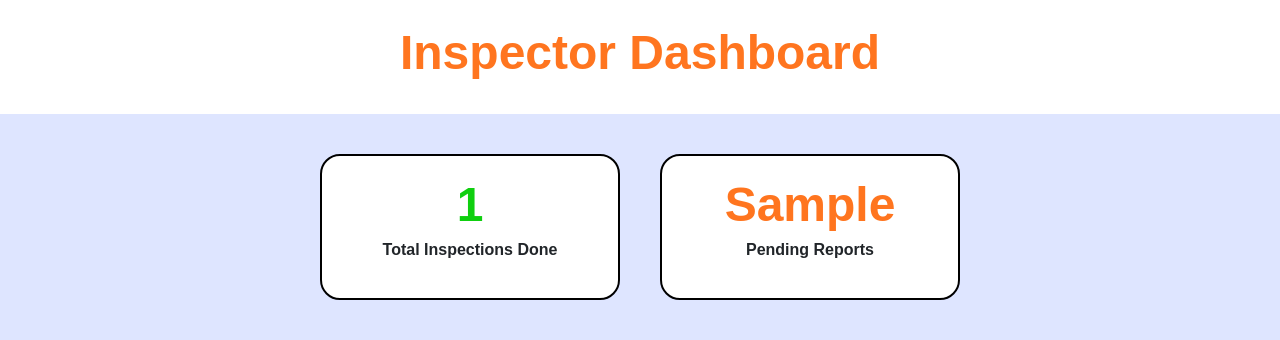
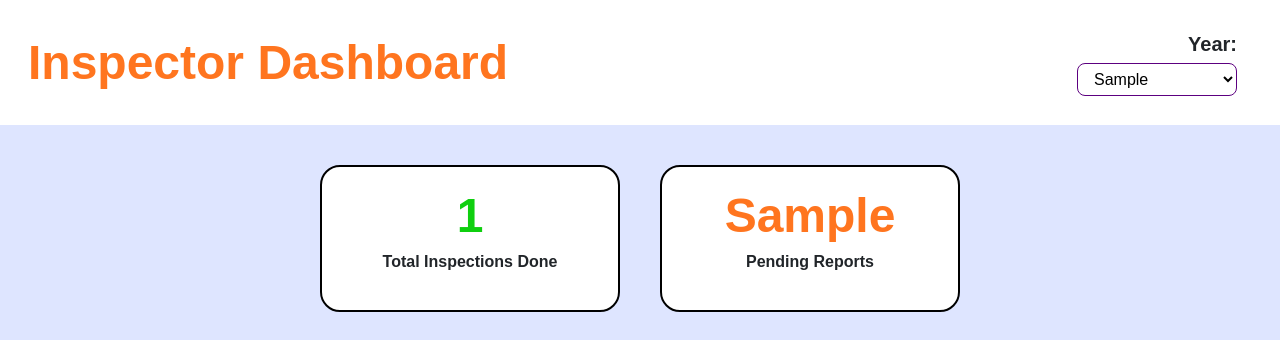
Before and after one commit to sudosupercat/CCDEVAP-S15-3-FoodSafe, a PHP site: template view/inspector/dashboard.php in a window 1280 px wide. Shown: the part 56-396 px from the top of the page. Run offline with PHP 8.4, Linux system fonts and the light colour scheme; the template is opened without the code that fills it: most values are stand-ins (such as "Sample title", 1, 10 or a date in 2020).

Commit message:
Added a filter dropdown in inspector dashboard

```diff
--- a/styles/css/inspector/dashboard.css
+++ b/styles/css/inspector/dashboard.css
@@ -44,12 +44,46 @@ main {
     background-color: #ffffff;
     padding: 24px 28px;
     margin-bottom: 20px;
+    display: flex;
+    justify-content: space-between;
+    align-items: center;
+    flex-wrap: wrap;
+    gap: 15px;
 }
 
 .page-header h1 {
-    font-size: 2 rem;
+    text-align: left;
     color: var(--accent-orange);
     font-weight: bold;
+    margin: 0;
+}
+
+.page-header form {
+    display: flex;
+    flex-direction: column;
+    margin: 5px 15px;
+}
+
+.year-picker {
+    display: flex;
+    flex-direction: column;
+    align-items: flex-end;
+    gap: 4px;
+}
+
+.year-picker label{
+    font-size: 20px;
+    font-weight: bold;
+    margin: 0;
+}
+
+.year-picker select {
+    border-color: rgb(92, 0, 128);
+    border-radius: 8px;
+    padding: 6px 12px;
+    width: 160px;
+    background-color: var(--input-bg);
+    cursor: pointer;
 }
 
 /* Status Cards */
@@ -125,11 +159,31 @@ canvas {
 @media only screen and (max-width: 992px) {
 
     .page-header {
+        flex-direction: column;
+        justify-content: center;
+        align-items: center;
+        text-align: center;
         padding: 20px;
     }
 
     .page-header h1 {
         font-size: 1.5rem;
+        text-align: center;
+        margin-bottom: 10px;
+    }
+
+    .page-header form {
+        width: 100%;
+        display: flex;
+        justify-content: center;
+    }
+
+    .year-picker{
+        align-items: center;
+    }
+
+    .year-picker select{
+        width: 160px;
     }
 
     .stats-row {
@@ -161,3 +215,14 @@ canvas {
     }
 
 }
+
+@media only screen and (max-width: 576px) {
+    .page-header {
+        flex-direction: row;
+        align-items: center;
+    }
+
+    .year-picker select {
+        width: 120px;
+    }
+}
--- a/styles/js/inspector/inspector-charts.js
+++ b/styles/js/inspector/inspector-charts.js
@@ -30,15 +30,15 @@ var pieChart = new Chart(piectx, {
             label: 'Grade',
             data: gradeChartData.data,
             backgroundColor: [
-                'rgba(15, 218, 28, 0.2)',
-                'rgba(220, 170, 35, 0.2)',
-                'rgba(219, 169, 29, 0.2)',
-                'rgba(205, 32, 47, 0.2)'
+                'rgba(40, 167, 69, 0.8)',
+                'rgba(255, 193, 7, 0.8)',
+                'rgba(253, 126, 20, 0.8)',
+                'rgba(220, 53, 69, 0.8)'
             ],
             borderColor: [
                 'rgb(15, 188, 26)',
+                'rgba(255, 206, 86, 1)',
                 'rgb(231, 111, 31)',
-                'rgba(255, 206, 86, 1)',
                 'rgb(205, 31, 60)'
             ],
             borderWidth: 1
--- a/view/inspector/dashboard.php
+++ b/view/inspector/dashboard.php
@@ -22,6 +22,17 @@ require __DIR__ . '/../theme-cookie.php';
         <?php include __DIR__ . '/../navbar.php';?>
         <div class="page-header">
             <h1>Inspector Dashboard</h1>
+
+            <form method="GET" action="">
+                <div class="year-picker">
+                    <label for="year">Year:</label>
+                    <select name="year" id="yearPicker" onchange="this.form.submit()">
+                        <?php foreach ($availableYears as $year): ?>
+                            <option value="<?= $year ?>" <?= $year == $selectedYear ? 'selected' : '' ?>><?= $year ?></option>
+                        <?php endforeach; ?>
+                    </select>
+                </div>
+            </form>
         </div>
         <main>
             <section class="stats-row">
```
Also changed, not shown: controller/inspector/inspectorDashboard.controller.php (+7 -4 lines), model/inspector.model.php (+38 -34 lines).
